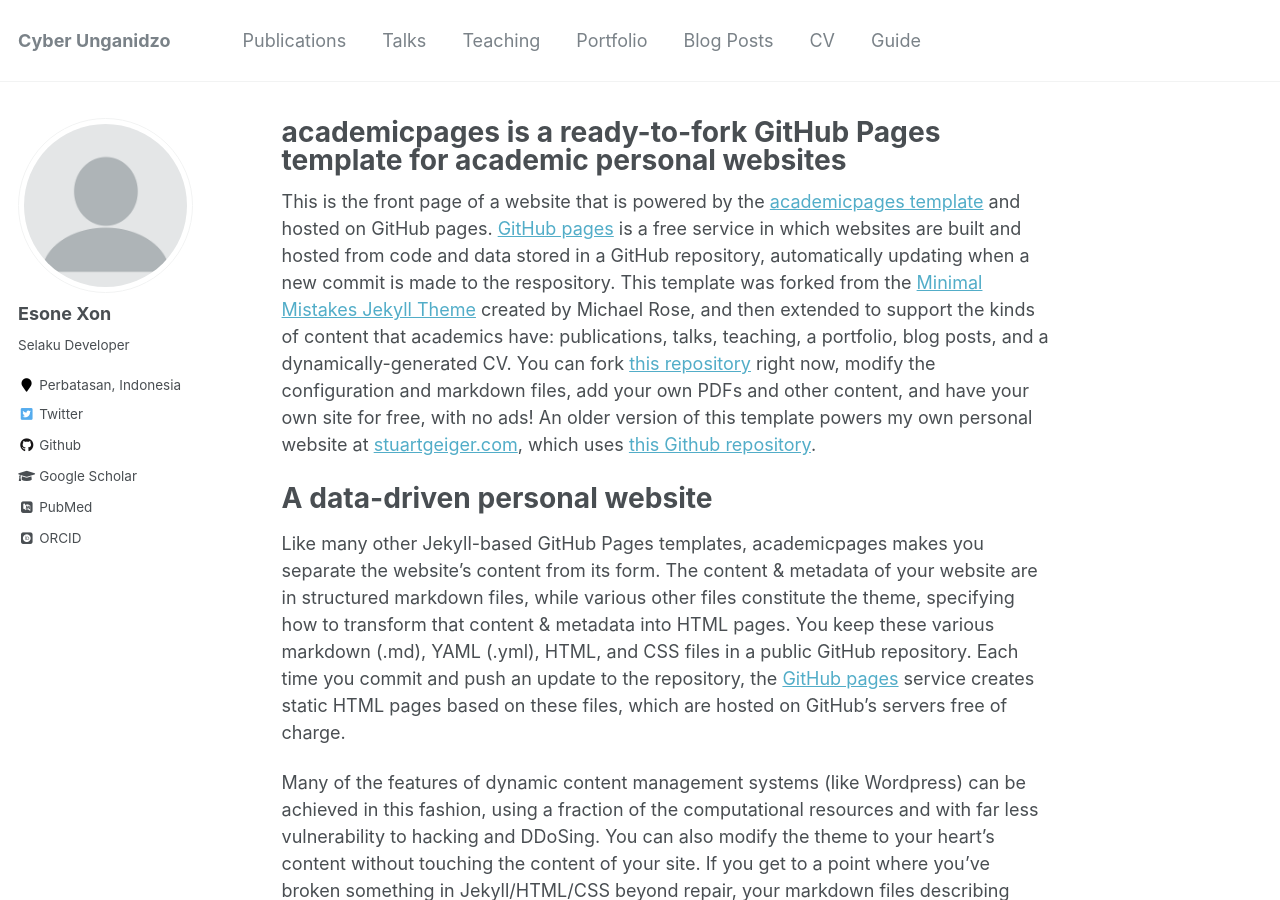
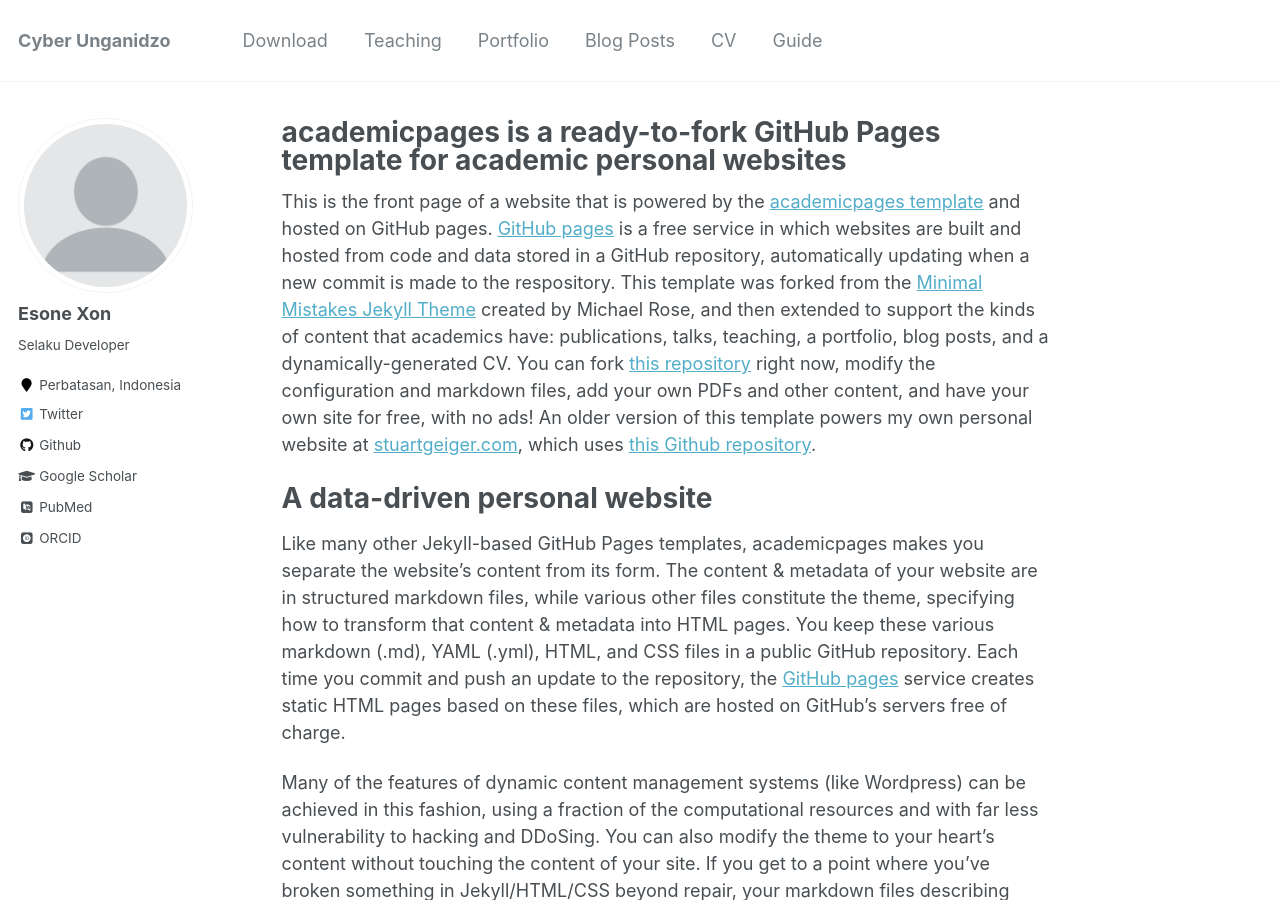
Before and after one commit to esoneXon/esoneXon.github.io, a Jekyll site: the page built from _pages/about.md, in a window 1280 px wide and 900 px high. Built offline with Jekyll 4.4.1, drawn with Linux system fonts in a browser that asks for light colours; some web fonts are replaced.

Commit message:
Update navigation.yml

```diff
--- a/_data/navigation.yml
+++ b/_data/navigation.yml
@@ -1,10 +1,7 @@
 # main links links
 main:
-  - title: "Publications"
-    url: /publications/
-
-  - title: "Talks"
-    url: /talks/
+  - title: "Download"
+    url: /download/
 
   - title: "Teaching"
     url: /teaching/
```
